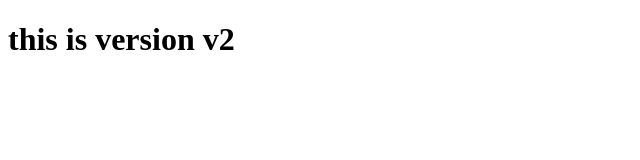
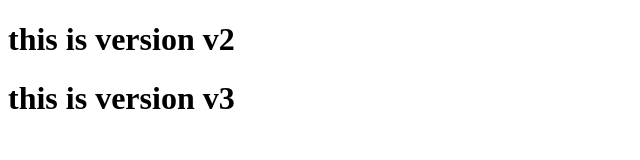
Before and after one commit to karanchaurasiya-code/createrepo, a plain HTML site: page index.html in a window 1280 px wide. Shown: the whole page, without its empty margins (0-640 px from the left). Drawn offline with Linux system fonts and the light colour scheme.

Commit message:
This is v3

```diff
--- a/index.html
+++ b/index.html
@@ -7,6 +7,7 @@
 </head>
 <body>
     <h1> this is version v2</h1>
+    <h1> this is version v3</h1>
 
 </body>
 </html>
```
